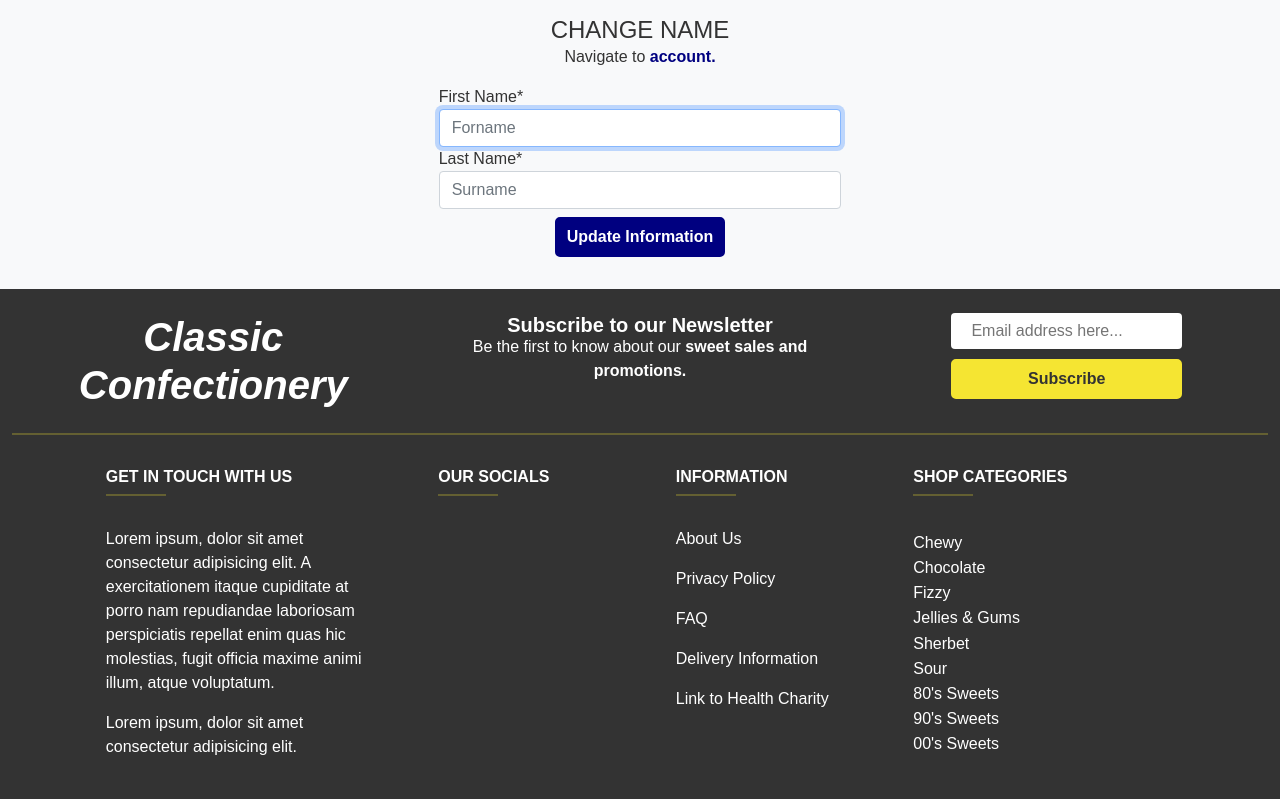
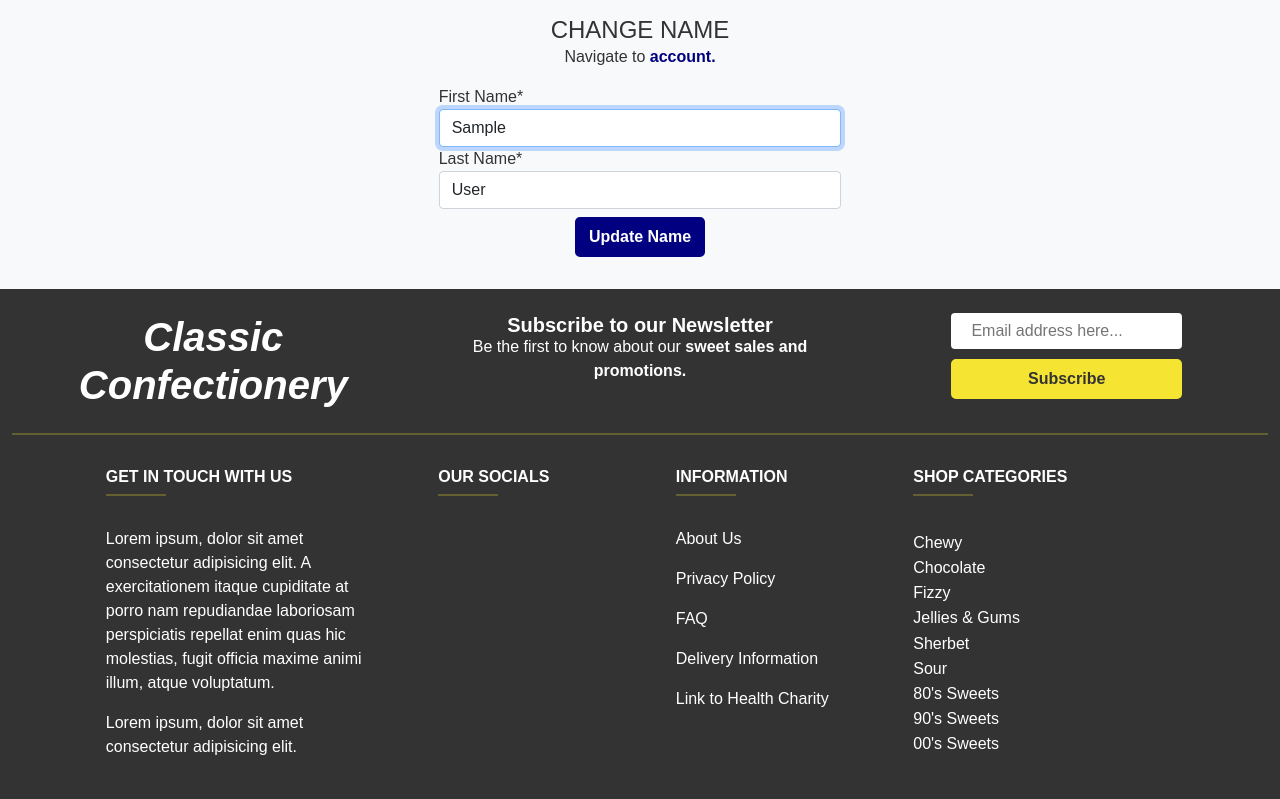
Before and after one commit to LewisCM14/sweet-shop, a Django app: page /profile/change_name in a window 1280 px wide. Shown: the part 209-1008 px from the top of the page. Run offline with Django 3.2, Linux system fonts and the light colour scheme; the visitor is signed in with stand-in values (Sample User, id 1); some libraries are stand-ins or nearby versions; some web fonts are replaced.

Commit message:
create the NameChange form and handle in the change_name view

```diff
--- a/profiles/profile_form.py
+++ b/profiles/profile_form.py
@@ -13,12 +13,14 @@ class NameChange(forms.ModelForm):
     first_name = forms.CharField(
         label='First Name',
         required=True,
+        max_length=30,
         widget=forms.TextInput(attrs={'placeholder': 'Forname'}),
     )
 
     last_name = forms.CharField(
         label='Last Name',
         required=True,
+        max_length=30,
         widget=forms.TextInput(attrs={'placeholder': 'Surname'}),
     )
 
--- a/profiles/templates/profiles/name_change.html
+++ b/profiles/templates/profiles/name_change.html
@@ -27,11 +27,11 @@
         </div>
         <div class="row d-flex justify-content-center">
             <div class="col-lg-4">
-                <form action="">
+                <form action="{% url 'change_name' %}" method="POST">
                     {% csrf_token %}
                     {{ form|crispy }}
                     <div class="container-fluid d-flex justify-content-center">
-                        <button class="mt-2 mb-2 blue-charcoal-btn">Update Information</button>
+                        <button class="mt-2 mb-2 blue-charcoal-btn">Update Name</button>
                     </div>
                 </form>
             </div>
--- a/profiles/views.py
+++ b/profiles/views.py
@@ -56,12 +56,39 @@ def profile(request):
 
 @login_required
 def change_name(request):
-    """ a view to handle users changing their name """
+    """
+    A view to handle users changing their name
 
-    form = NameChange()
+    Provided user authentication is passed, collects the user via
+    the request and renders the NameChange form on the template
+    with the current name values.
+
+    On the POST request, provided the form is valid, updates the
+    first_name & last_name fields on the User model to the passed
+    in values. If the form is not valid a error message is returned.
+    """
+    user = request.user
+
+    if request.method == 'POST':
+        form = NameChange(request.POST)
+        if form.is_valid():
+            user.first_name = request.POST['first_name']
+            user.last_name = request.POST['last_name']
+            messages.success(request, 'Name updated successfully')
+        else:
+            messages.error(request, 'Update failed. Please ensure the form is valid.')  # noqa: E501
+    else:  # return the form data back to the view if form not valid
+        form = NameChange()
+
+    form_data = {
+        'first_name': user.first_name,
+        'last_name': user.last_name,
+    }
+
     template = 'profiles/name_change.html'
     context = {
-        'form': form,
+        'form': NameChange(form_data),
+        'hide_cart': True,
     }
 
     return render(request, template, context)
```
